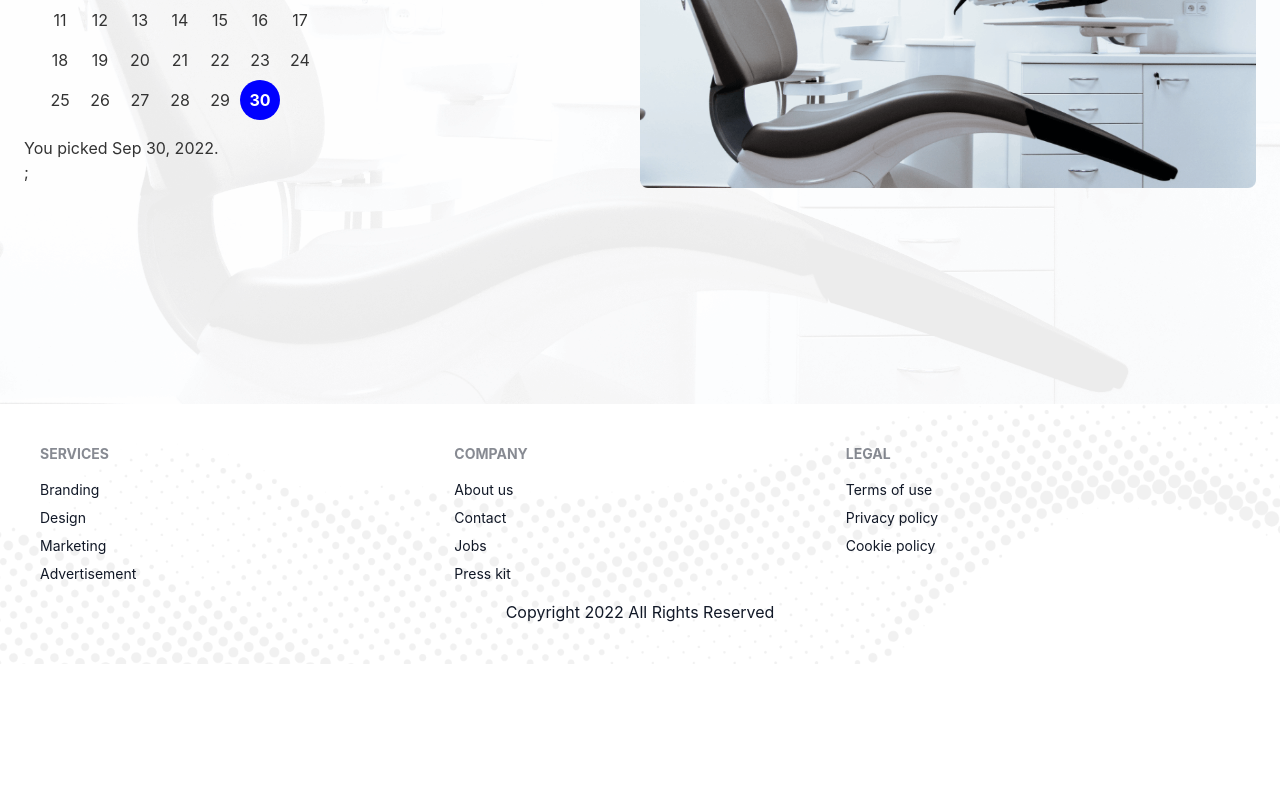
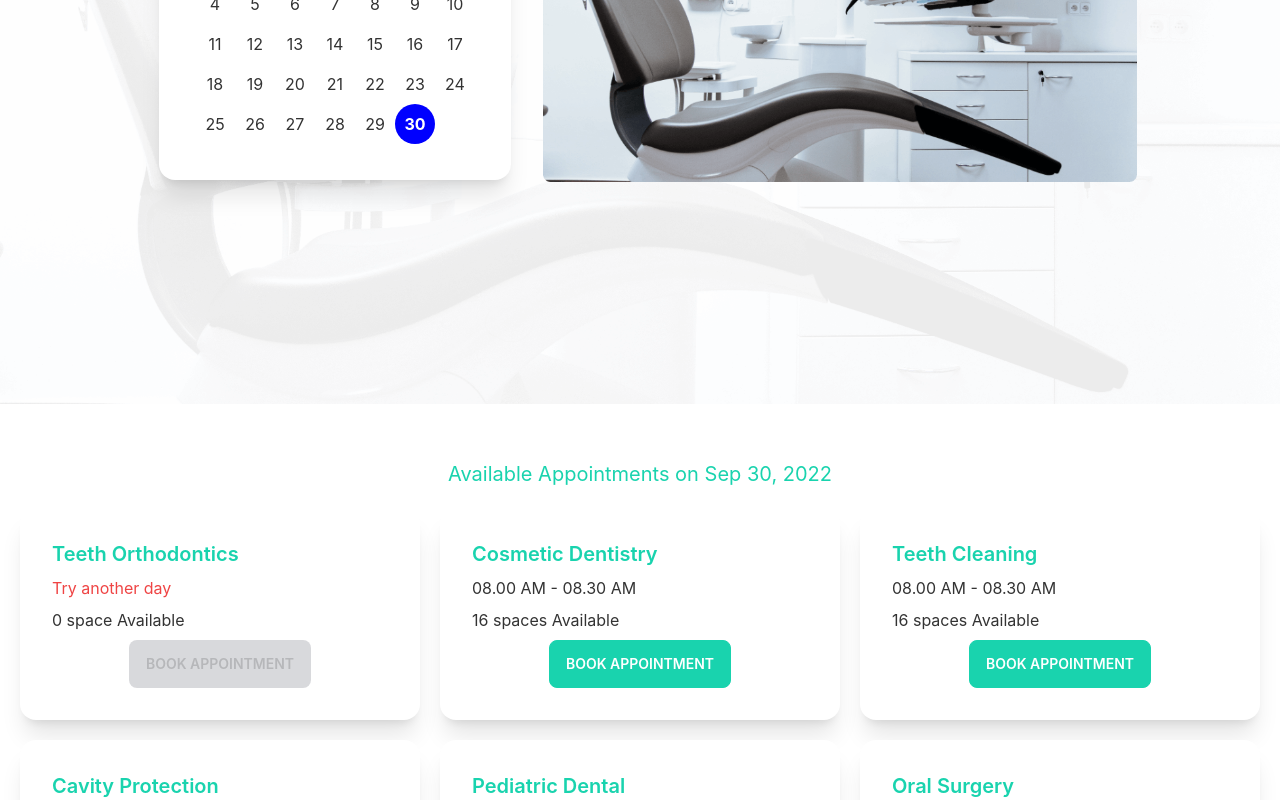
Before and after one commit to rumon5h/doctors-portal-client1, a React (Create React App) app: page /appointment in a window 1280 px wide. Shown: the part 460-1260 px from the top of the page. Before the commit the page ends 1124 px from the top, so only its background shows below. Built offline with nearby package versions, Linux system fonts and the light colour scheme.

Commit message:
Services added

```diff
--- /dev/null
+++ b/public/services.json
@@ -0,0 +1,119 @@
+[
+  {
+    "_id": 1,
+    "name": "Teeth Orthodontics",
+    "slots": [
+
+    ]
+  },
+  {
+    "_id": 2,
+    "name": "Cosmetic Dentistry",
+    "slots": [
+      "08.00 AM - 08.30 AM",
+      "08.30 AM - 09.00 AM",
+      "09.00 AM - 9.30 AM",
+      "09.30 AM - 10.00 AM",
+      "10.00 AM - 10.30 AM",
+      "10.30 AM - 11.00 AM",
+      "11.00 AM - 11.30 AM",
+      "11.30 AM - 12.00 AM",
+      "1.00 PM - 1.30 PM",
+      "1.30 PM - 2.00 PM",
+      "2.00 PM - 2.30 PM",
+      "2.30 PM - 3.00 PM",
+      "3.00 PM - 3.30 PM",
+      "3.30 PM - 4.00 PM",
+      "4.00 PM - 4.30 PM",
+      "4.30 PM - 5.00 PM"
+    ]
+  },
+  {
+    "_id": 3,
+    "name": "Teeth Cleaning",
+    "slots": [
+      "08.00 AM - 08.30 AM",
+      "08.30 AM - 09.00 AM",
+      "09.00 AM - 9.30 AM",
+      "09.30 AM - 10.00 AM",
+      "10.00 AM - 10.30 AM",
+      "10.30 AM - 11.00 AM",
+      "11.00 AM - 11.30 AM",
+      "11.30 AM - 12.00 AM",
+      "1.00 PM - 1.30 PM",
+      "1.30 PM - 2.00 PM",
+      "2.00 PM - 2.30 PM",
+      "2.30 PM - 3.00 PM",
+      "3.00 PM - 3.30 PM",
+      "3.30 PM - 4.00 PM",
+      "4.00 PM - 4.30 PM",
+      "4.30 PM - 5.00 PM"
+    ]
+  },
+  {
+    "_id": 4,
+    "name": "Cavity Protection",
+    "slots": [
+      "08.00 AM - 08.30 AM",
+      "08.30 AM - 09.00 AM",
+      "09.00 AM - 9.30 AM",
+      "09.30 AM - 10.00 AM",
+      "10.00 AM - 10.30 AM",
+      "10.30 AM - 11.00 AM",
+      "11.00 AM - 11.30 AM",
+      "11.30 AM - 12.00 AM",
+      "1.00 PM - 1.30 PM",
+      "1.30 PM - 2.00 PM",
+      "2.00 PM - 2.30 PM",
+      "2.30 PM - 3.00 PM",
+      "3.00 PM - 3.30 PM",
+      "3.30 PM - 4.00 PM",
+      "4.00 PM - 4.30 PM",
+      "4.30 PM - 5.00 PM"
+    ]
+  },
+  {
+    "_id": 5,
+    "name": "Pediatric Dental",
+    "slots": [
+      "08.00 AM - 08.30 AM",
+      "08.30 AM - 09.00 AM",
+      "09.00 AM - 9.30 AM",
+      "09.30 AM - 10.00 AM",
+      "10.00 AM - 10.30 AM",
+      "10.30 AM - 11.00 AM",
+      "11.00 AM - 11.30 AM",
+      "11.30 AM - 12.00 AM",
+      "1.00 PM - 1.30 PM",
+      "1.30 PM - 2.00 PM",
+      "2.00 PM - 2.30 PM",
+      "2.30 PM - 3.00 PM",
+      "3.00 PM - 3.30 PM",
+      "3.30 PM - 4.00 PM",
+      "4.00 PM - 4.30 PM",
+      "4.30 PM - 5.00 PM"
+    ]
+  },
+  {
+    "_id": 6,
+    "name": "Oral Surgery",
+    "slots": [
+      "08.00 AM - 08.30 AM",
+      "08.30 AM - 09.00 AM",
+      "09.00 AM - 9.30 AM",
+      "09.30 AM - 10.00 AM",
+      "10.00 AM - 10.30 AM",
+      "10.30 AM - 11.00 AM",
+      "11.00 AM - 11.30 AM",
+      "11.30 AM - 12.00 AM",
+      "1.00 PM - 1.30 PM",
+      "1.30 PM - 2.00 PM",
+      "2.00 PM - 2.30 PM",
+      "2.30 PM - 3.00 PM",
+      "3.00 PM - 3.30 PM",
+      "3.30 PM - 4.00 PM",
+      "4.00 PM - 4.30 PM",
+      "4.30 PM - 5.00 PM"
+    ]
+  }
+]
--- a/src/Pages/Appointment/Appointment.js
+++ b/src/Pages/Appointment/Appointment.js
@@ -1,12 +1,15 @@
-import React from 'react';
+import React, { useState } from 'react';
 import Footer from '../Shared/Footer';
 import AppointmentBanner from './AppointmentBanner';
+import AvailableAppointments from './AvailableAppointments';
 
 
 const Appointment = () => {
+    const [date, setDate] = useState(new Date())
     return (
         <div>
-            <AppointmentBanner/>
+            <AppointmentBanner date={date} setDate={setDate}/>
+            <AvailableAppointments date={date}/>
             <Footer/>
         </div>
     );
--- a/src/Pages/Appointment/AppointmentBanner.js
+++ b/src/Pages/Appointment/AppointmentBanner.js
@@ -1,23 +1,22 @@
-import React, { useState } from 'react';
+import React from 'react';
 import chair from '../../assets/images/chair.png';
 import { DayPicker } from 'react-day-picker';
 import 'react-day-picker/dist/style.css';
-import { format } from 'date-fns';
 
 
-const AppointmentBanner = () => {
-    const [date, setDate] = useState(new Date())
+const AppointmentBanner = ({date, setDate}) => {
+
     return (
         <div className="hero bg-hero-pattern min-h-screen bg-white">
       <div className="hero-content flex-col lg:flex-row-reverse">
-        <img className="lg:w-[50%]" src={chair} alt="chair" />
-        <div className="w-[100%]">
+        <img className="lg:max-w-[594px]" src={chair} alt="chair" />
+        <div className="card p-5 mx-4 shadow-xl bg-white w-[fit-content]">
         <DayPicker
         mode="single"
         selected={date}
         onSelect={setDate}
         />
-        <p>You picked {format(date, 'PP')}.</p>;
+
         </div>
       </div>
     </div>
--- /dev/null
+++ b/src/Pages/Appointment/AvailableAppointments.js
@@ -0,0 +1,26 @@
+import { format } from 'date-fns';
+import React, { useEffect, useState } from 'react';
+import Service from './Service';
+
+const AvailableAppointments = ({date}) => {
+    const [services, setServices] = useState([]);
+
+    useEffect(() => {
+      fetch('services.json')
+      .then(res => res.json())
+      .then(data => setServices(data))
+    }, [])
+
+    return (
+        <div className='my-14'>
+            <h1 className='text-secondary text-xl text-center'>Available Appointments on {format(date, 'PP')}</h1>
+            <div className='grid grid-cols-1 md:grid-cols-2 lg:grid-cols-3 gap-5 m-5'>
+                {
+                    services.map(service => <Service key={service._id} service={service}></Service> )
+                }
+            </div>
+        </div>
+    );
+};
+
+export default AvailableAppointments;
--- /dev/null
+++ b/src/Pages/Appointment/Service.js
@@ -0,0 +1,23 @@
+import React from "react";
+
+const Service = ({service}) => {
+    const {name, slots} = service;
+  return (
+    <div className="card lg:max-w-lg bg-base-100 shadow-xl">
+      <div className="card-body">
+        <h2 className="card-title text-secondary">{name}</h2>
+        <p>{
+
+        slots.length > 0 ? <span>{slots[0]}</span> : <span className="text-red-500">Try another day</span>
+
+    }</p>
+        <p>{slots.length } {slots.length > 1 ? 'spaces' : 'space'} Available</p>
+        <div className="card-actions justify-center">
+          <button disabled={slots.length === 0} className="btn btn-secondary text-white uppercase">Book Appointment</button>
+        </div>
+      </div>
+    </div>
+  );
+};
+
+export default Service;
```
